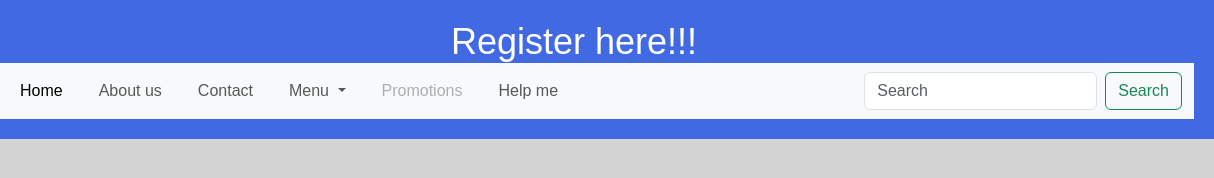
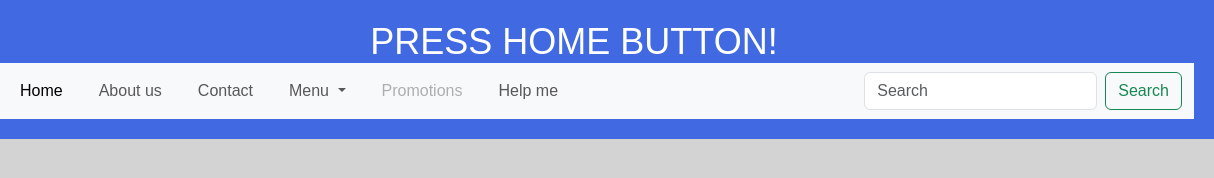
Before and after one commit to lns0mnia/lns0mnia.github.io, a plain HTML site: page index.html in a window 1280 px wide. Shown: the full height of the page, 66-1280 px from the left. Drawn offline with nearby package versions, Linux system fonts and the light colour scheme; files whose address does not match are found by name.

Commit message:
Update index.html

```diff
--- a/index.html
+++ b/index.html
@@ -15,7 +15,7 @@
 
 <body>
 <header>
-        <h1>Register here!!!</h1>
+        <h1>PRESS HOME BUTTON!</h1>
         <div class="text-muted">
  <nav class="navbar navbar-expand-lg bg-body-tertiary">
   <div class="container-fluid">
```
